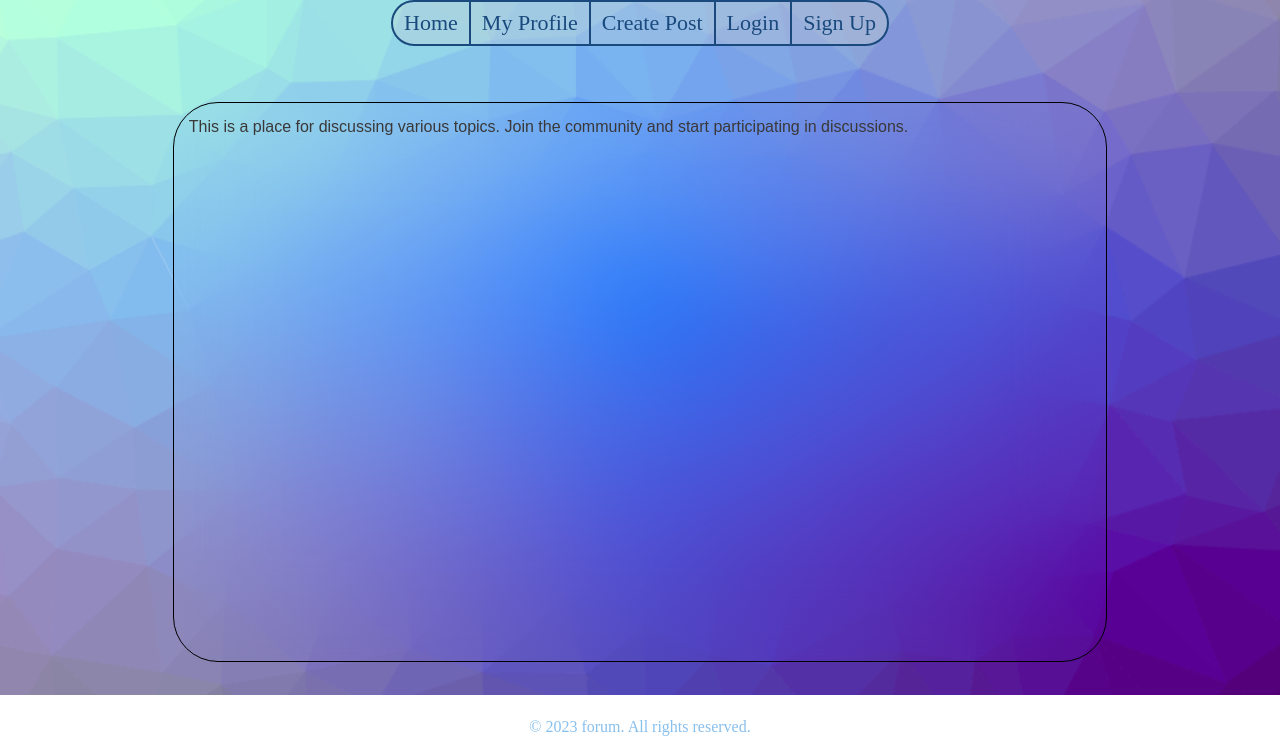
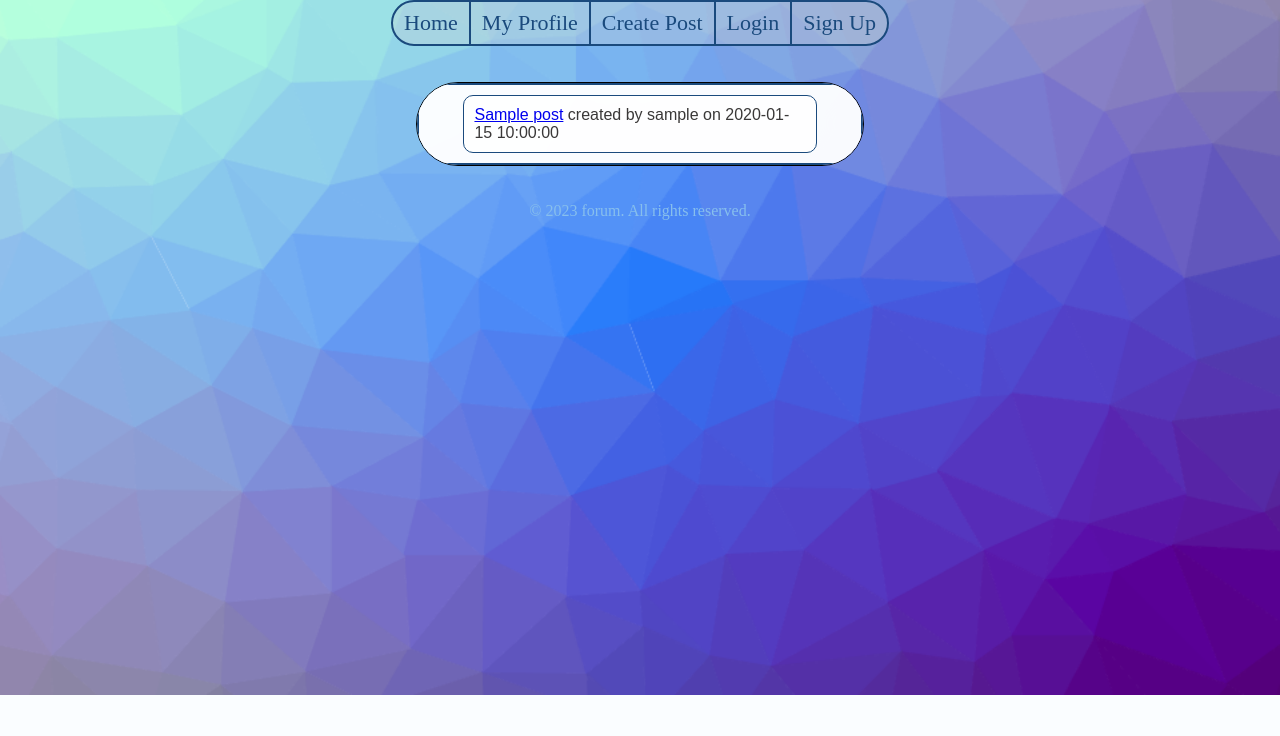
Before and after one commit to MehmetCanOzkuzukiran/Form-Site, a PHP site: page / in a window 1280 px wide. Shown: the part 105-841 px from the top of the page. After the commit the page ends 800 px from the top, so only its background shows below. Run offline with PHP 8.4, Linux system fonts and the light colour scheme; tables that the repository leaves empty or names only in its code hold one stand-in row (values such as "Sample post").

Commit message:
post ekranı, yorum eklme geldi

```diff
--- a/css/home.css
+++ b/css/home.css
@@ -66,28 +66,46 @@ footer{
 .p-nav-opposite {
   text-align: right;
 }
-.tabPanes{
+.tabPanes {
   list-style: none;
   margin: 0;
   padding: 0;
-  height: 70vh;
-  align-self: center;
   border: 1px solid black;
   border-radius: 45px;
   background-color: transparent;
   backdrop-filter: blur(45px);
-  grid-area: tab;
+  overflow-y: auto; /* Add scrollbar if content exceeds container height */
+  display: grid;
+  justify-self: center;
+  justify-content: center;
 }
-.block p{
+
+.block {
+  width: 100%;
+  border: 1px solid #1a4a7d;
+  border-radius: 10px;
+  background-color: rgba(255, 255, 255, 0.8);
+  color: #3a3838;
+  display: flex;
+  flex-direction: column;
+  justify-content: center; /* Center content horizontally */
+  align-items: center; /* Center content vertically */
+}
+.under-part{
+  margin: 36px;
+  max-width: 100%;
+  display: grid;
+  justify-self: center;
+}
+.post-content {
+  max-width: 80%;
+  border: 1px solid #1a4a7d;
+  border-radius: 10px;
+  padding: 10px;
+  background-color: rgba(255, 255, 255, 0.8);
   color: #3a3838;
 }
-.under-part {
-  padding: 20px;
-  display: grid;
-  grid-template-columns: 1fr 8fr 1fr;
-  grid-template-areas:
-    "none tab ";
-  margin: 0 auto;
-  justify-content: center;
-  margin: 36px;
+.post-container {
+  background-color: white;
+  margin-bottom: 10px; /* Adds space between posts */
 }
--- a/html/login.html
+++ b/html/login.html
@@ -36,7 +36,7 @@
               <p>Don't have a account <a href="signup.html">Register</a></p>
             </div>
             <div  class="register">
-              <p><a href="../index.html">Continue Without Login</a></p>
+              <p><a href="../index.php">Continue Without Login</a></p>
             </div>
           </form>
         </section>
--- a/html/profile.php
+++ b/html/profile.php
@@ -98,7 +98,7 @@ $conn->close();
                     <button class="login-button">Save the changes</button>
                 </div>
                 <div  class="register">
-                    <p><a href="../index.html">Continue Without Changes</a></p>
+                    <p><a href="../index.php">Continue Without Changes</a></p>
                   </div>
             </form>
             <a href="../php/logout.php" class="logout-button">Logout</a>
--- a/html/signup.html
+++ b/html/signup.html
@@ -53,7 +53,7 @@
               <p>I have <a href="login.html">Account</a></p>
             </div>
             <div  class="register">
-              <p><a href="../index.html">Continue Without Sign Up</a></p>
+              <p><a href="../index.php">Continue Without Sign Up</a></p>
             </div>
           </form>
         </section>
--- a/index.html
+++ /dev/null
@@ -1,47 +0,0 @@
-<!DOCTYPE html>
-<html lang="en">
-<head>
-  <meta charset="utf-8">
-  <meta name="viewport" content="width=device-width, initial-scale=1.0">
-  <title>Forum</title>
-  <link rel="stylesheet" href="css/home.css">
-</head>
-
-<body>
-  <nav class="main-nav">
-    <h1 class="brand">Welcome to My Forum</h1>
-  </nav>
-  <div class="p-navSticky">
-    <nav class="p-nav">
-      <div class="p-nav-inner">
-        <a class="nav-button" style="border: 0; " href="index.html">Home</a>
-        <a class="nav-button" href="html/profile.php">My Profile</a>
-        <a class="nav-button" href="html/postCreation.html">Create Post</a>
-        <div class="p-nav-opposite">
-          <a class="nav-button" href="html/login.html">Login</a>
-          <a class="nav-button" href="html/signup.html">Sign Up</a>
-        </div>
-        <div class="p-nav-opposite">
-          <button id="logoutButton" style="display: none;" href="php/logout.php">Logout</button>
-        </div>
-        <!-- Add more links as needed -->
-      </div>
-    </nav>
-  </div>
-  <div class="under-part">
-    <ul class="tabPanes">
-      <li>
-        <div class="block">
-          <p>
-            This is a place for discussing various topics. Join the community and
-            start participating in discussions.<br />
-          </p>
-        </div>
-      </li>
-    </ul>
-  </div>
-</body>
-
-<footer>&copy; 2023 forum. All rights reserved.</footer>
-<!--TODO add other some text footer-->
-</html>
--- /dev/null
+++ b/index.php
@@ -0,0 +1,72 @@
+<!DOCTYPE html>
+<html lang="en">
+
+<head>
+    <meta charset="utf-8">
+    <meta name="viewport" content="width=device-width, initial-scale=1.0">
+    <title>Forum</title>
+    <link rel="stylesheet" href="css/home.css">
+</head>
+
+<body>
+    <nav class="main-nav">
+        <h1 class="brand">Welcome to My Forum</h1>
+    </nav>
+    <div class="p-navSticky">
+        <nav class="p-nav">
+            <div class="p-nav-inner">
+                <a class="nav-button" style="border: 0; " href="index.html">Home</a>
+                <a class="nav-button" href="html/profile.php">My Profile</a>
+                <a class="nav-button" href="html/postCreation.html">Create Post</a>
+                <div class="p-nav-opposite">
+                    <a class="nav-button" href="html/login.html">Login</a>
+                    <a class="nav-button" href="html/signup.html">Sign Up</a>
+                </div>
+                <div class="p-nav-opposite">
+                    <button id="logoutButton" style="display: none;" href="php/logout.php">Logout</button>
+                </div>
+            </div>
+        </nav>
+    </div>
+    <div class="under-part">
+        <ul class="tabPanes">
+            <div class="block">
+                <?php
+                $servername = "localhost";
+                $username = "root";
+                $password_db = "";
+                $dbname = "webpagetest";
+
+                $conn = new mysqli($servername, $username, $password_db, $dbname);
+
+                if ($conn->connect_error) {
+                    die("Connection failed: " . $conn->connect_error);
+                }
+
+                $sql = "SELECT posts.PostID, posts.Title, posts.DatePosted, users.Username
+                        FROM posts
+                        JOIN users ON posts.UserID = users.ID
+                        ORDER BY posts.DatePosted DESC";
+
+                $result = $conn->query($sql);
+
+                if ($result->num_rows > 0) {
+                    echo "<div class='block'>";
+                    while ($row = $result->fetch_assoc()) {
+                        // Make only the post title clickable
+                        echo "<p class='post-content'><a href='/html/post.php?post_id={$row['PostID']}'>{$row['Title']}</a> created by {$row['Username']} on {$row['DatePosted']}</p>";
+                    }
+                    echo "</div>";
+                } else {
+                    echo "No posts available.";
+                }
+
+                $conn->close();
+                ?>
+                </div>
+        </ul>
+    </div>
+</body>
+
+<footer>&copy; 2023 forum. All rights reserved.</footer>
+</html>
--- a/php/logout.php
+++ b/php/logout.php
@@ -2,6 +2,6 @@
 session_start(); // Start the session.
 session_unset(); // Unset all session variables.
 session_destroy(); // Destroy the session.
-header('Location: ../index.html'); // Redirect to index.html.
+header('Location: ../index.php'); // Redirect to index.html.
 exit(); // Prevent script from continuing.
 ?>
```
Also changed, not shown: html/post.php (added, +111 -0 lines), html/postCreation.html (+5 -6 lines), php/process_comment.php (added, +42 -0 lines), php/process_post_creation.php (+34 -7 lines).
